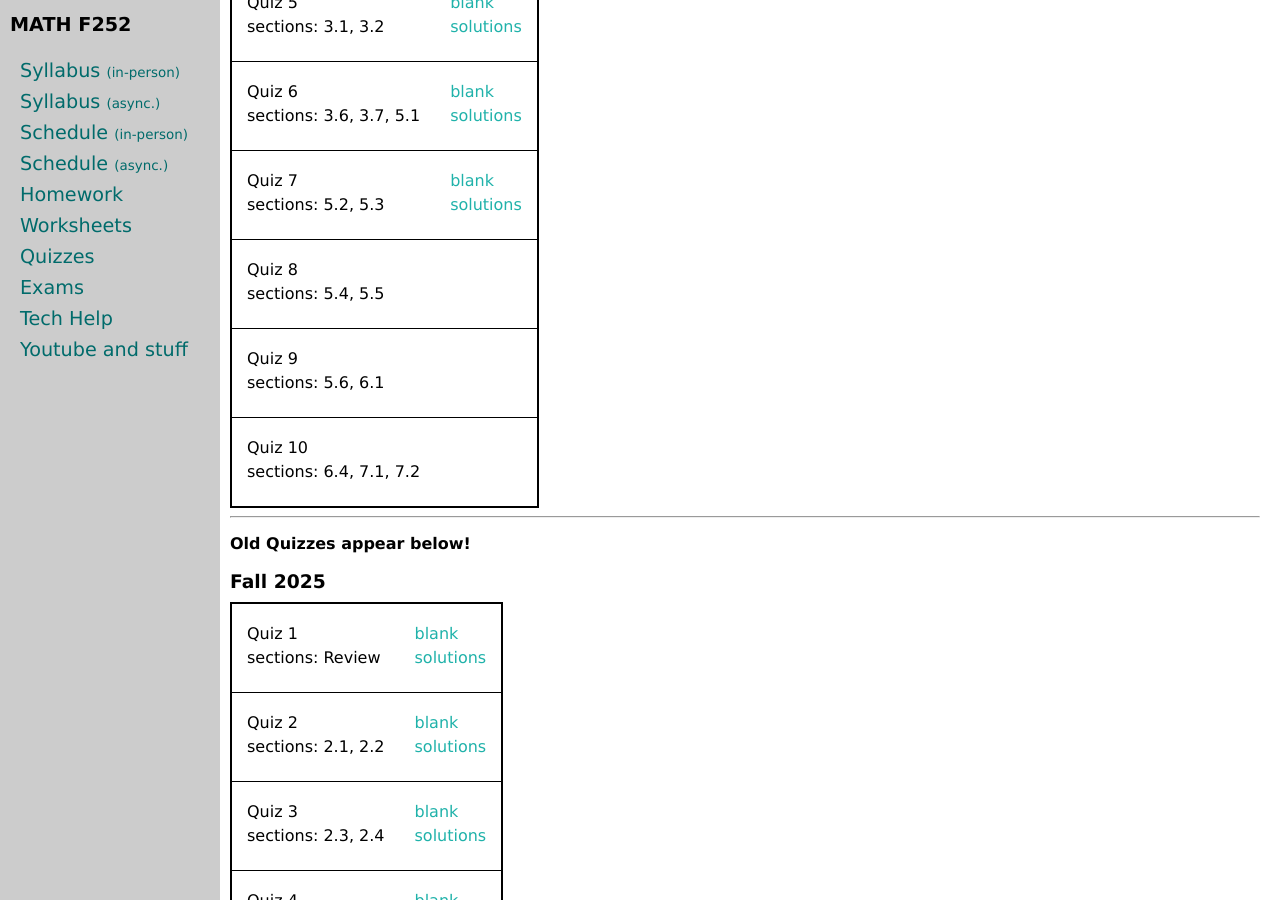
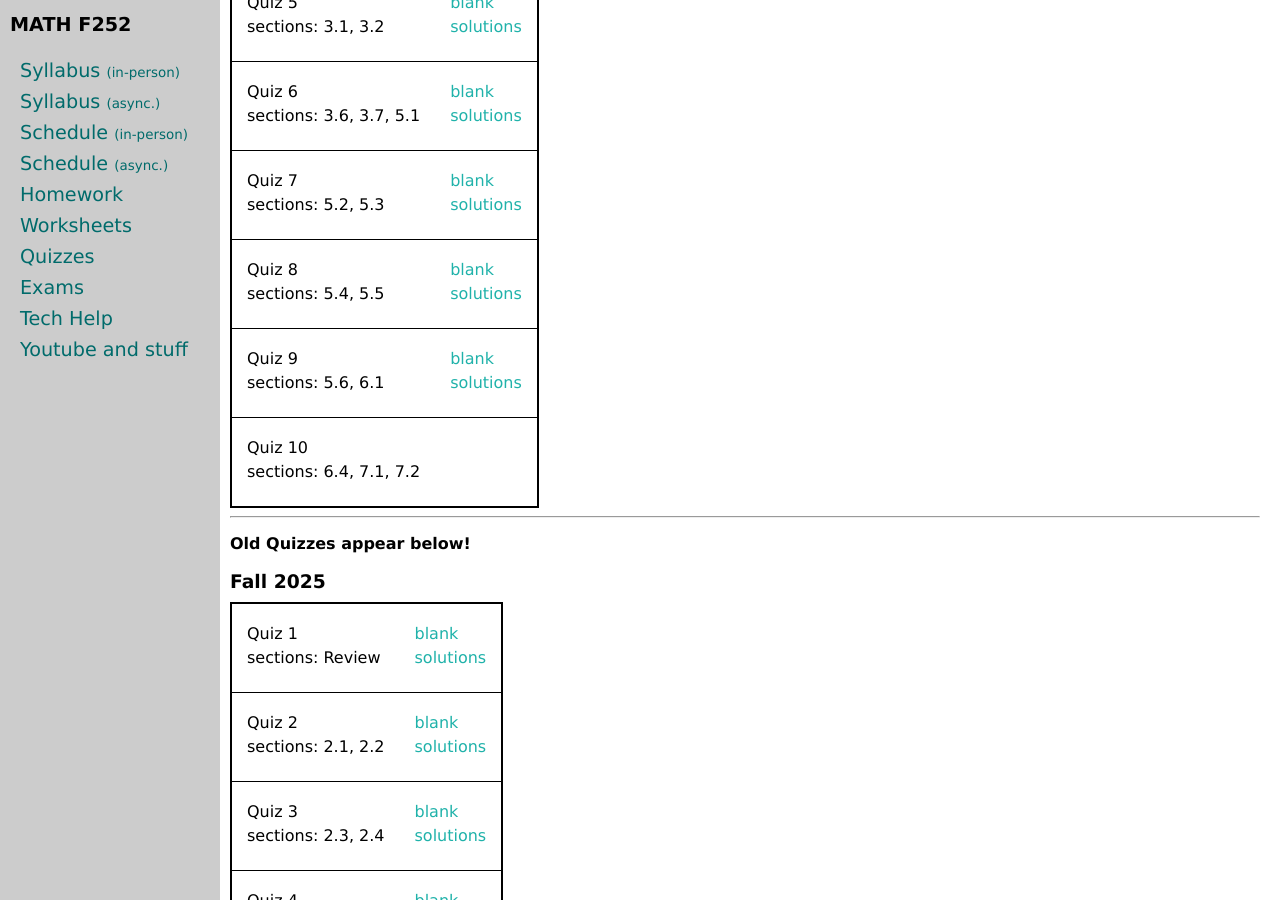
Before and after one commit to uaf-math/calc2, a Jekyll site: the page built from quizzes.md, in a window 1280 px wide and 900 px high, scrolled down 680 px. Built offline with Jekyll 4.4.1, drawn with Linux system fonts in a browser that asks for light colours; some of the changed lines change nothing that is shown.

Commit message:
post q8 and q9

```diff
--- a/_data/quizzesS26.yml
+++ b/_data/quizzesS26.yml
@@ -31,7 +31,11 @@ quizzes:
   solutions: q7sol.pdf
 - name: Quiz 8
   sections: 5.4, 5.5
+  blank: q8.pdf
+  solutions: q8sol.pdf
 - name: Quiz 9
   sections: 5.6, 6.1
+  blank: q9.pdf
+  solutions: q9sol.pdf
 - name: Quiz 10
   sections: 6.4, 7.1, 7.2
```
Also changed, not shown: 6 other files.
